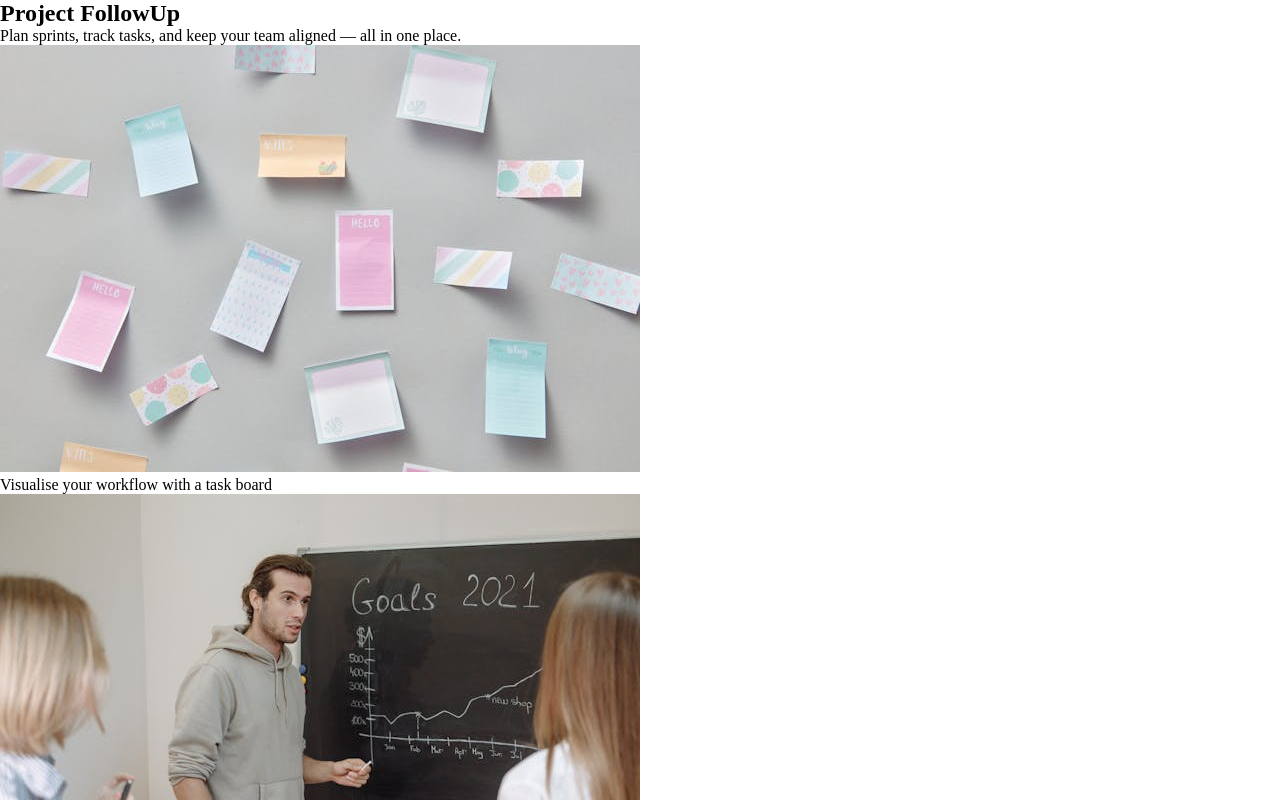
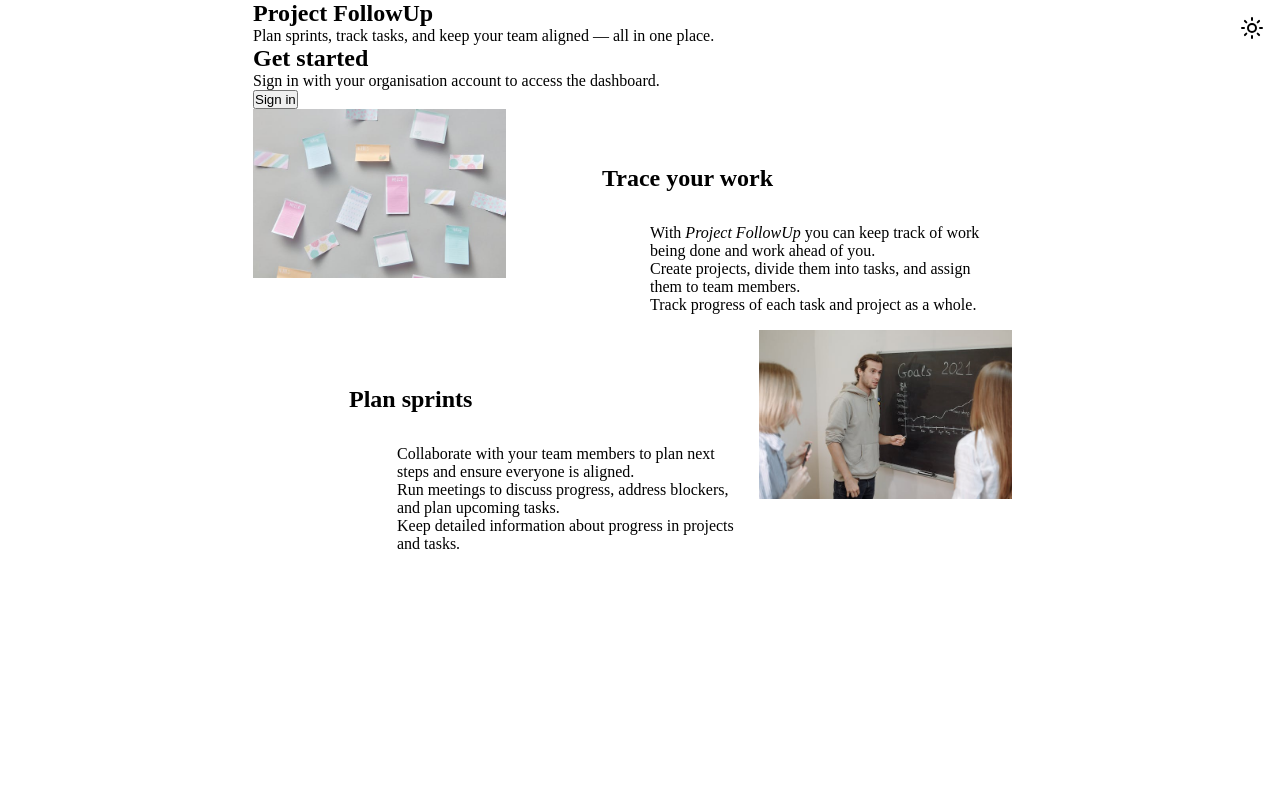
Before and after one commit to project-followup/ui, a React (Vite) app: page / in a window 1280 px wide. Shown: the top 800 px of the page. Built offline with nearby package versions, Linux system fonts and the light colour scheme.

Commit message:
Extend styling of landing page.
Work on #5

```diff
--- a/src/layout-elements/navigation.tsx
+++ b/src/layout-elements/navigation.tsx
@@ -1,7 +1,7 @@
-import ThemeSwitcher from "../theme-switcher";
-
 export default function NavigationComponent() {
     return (<nav>
-        <ThemeSwitcher />
+        <a href="">Home</a>
+        <a href="">About</a>
+        <a href="">Contact</a>
     </nav>);
 }
--- a/src/main.scss
+++ b/src/main.scss
@@ -1,7 +1,35 @@
-@use './styles/reset.scss';
-@use './styles/themes.scss';
+@use "./styles/reset.scss";
+@use "./styles/themes.scss";
 
 body {
     background-color: hsl(var(--color-bg-primary));
     color: hsl(var(--color-text-primary));
+
+    .theme-switcher {
+        position: fixed;
+        top: 1rem;
+        right: 1rem;
+        cursor: pointer;
+    }
+
+    #root {
+        width: 100%;
+    }
+
+    @media screen and (min-width: 768px) {
+        text-align: center;
+        #root {
+            margin: auto;
+            width: 80%;
+            text-align: left;
+        }
+    }
+    @media screen and (min-width: 915px) {
+        text-align: center;
+        #root {
+            margin: auto;
+            width: 60%;
+            text-align: left;
+        }
+    }
 }
--- a/src/main.tsx
+++ b/src/main.tsx
@@ -4,6 +4,7 @@ import { createBrowserRouter, RouterProvider } from 'react-router-dom'
 import './main.scss'
 import App from './App.tsx'
 import AppLayoutComponent from './AppLayout.tsx'
+import ThemeSwitcher from './theme-switcher.tsx'
 
 const router = createBrowserRouter([
   {
@@ -25,6 +26,7 @@ async function bootstrapApp() {
     const root = createRoot(rootEl);
     root.render(
       <StrictMode>
+        <ThemeSwitcher />
         <RouterProvider router={router} />
       </StrictMode>,
     );
--- /dev/null
+++ b/src/pages/landing-page/components/article.tsx
@@ -0,0 +1,23 @@
+import type { ReactNode } from "react";
+import React from "react";
+
+export interface ArticleProps {
+    image: string;
+    imageAltText: string;
+    children: ReactNode;
+}
+
+export const ArticleComponent = React.forwardRef<
+    HTMLDivElement,
+    ArticleProps & React.HTMLAttributes<HTMLDivElement>
+    >(({ children, image, imageAltText, ...props }, ref) => {
+    return (<article ref={ref} {...props}>
+        <img
+            src={image}
+            alt={imageAltText}
+        />
+        <div>
+            {children}
+        </div>
+    </article>);
+    });
--- a/src/pages/landing-page/landing-page.scss
+++ b/src/pages/landing-page/landing-page.scss
@@ -0,0 +1,63 @@
+.landing-page {
+    padding-right: 0;
+    padding-left: 0;
+
+    .info-section {
+        display: flex;
+        flex-direction: column;
+        gap: 0;
+
+        article {
+            & > div {
+                padding: 1rem;
+            }
+
+            img {
+                width: 100%;
+                object-fit: cover;
+            }
+
+            h2 {
+                margin-left: 5rem;
+                margin-top: 2.5rem;
+            }
+
+            h2+div {
+                margin-left: 8rem;
+                margin-top: 2rem;
+            }
+        }
+    }
+}
+
+@media screen and (min-width: 768px) {
+    .landing-page {
+        .info-section {
+            article {
+                display: grid;
+            }
+
+            article:nth-child(even) {
+                grid-template-columns: 2fr 1fr;
+                img {
+                    order: 2;
+                }
+
+                & > div {
+                    order: 1;
+                }
+            }
+
+            article:nth-child(odd) {
+                grid-template-columns: 1fr 2fr;
+                img {
+                    order: 1;
+                }
+
+                & > div {
+                    order: 2;
+                }
+            }
+        }
+    }
+}
--- a/src/pages/landing-page/landing-page.tsx
+++ b/src/pages/landing-page/landing-page.tsx
@@ -2,34 +2,18 @@ import './landing-page.scss'
 import { Button } from '../../components/Button'
 import stickyNotesImg from '../../assets/pages/landing-page/stickynotes.jpg'
 import meetingImg from '../../assets/pages/landing-page/meeting.jpg'
+import { ArticleComponent } from './components/article'
 
 const AUTH_URL = 'http://localhost:4001/auth'
 
 export function LandingPage() {
     return (
-    <div>
+        <div className='landing-page'>
             <section>
                 <h1>Project FollowUp</h1>
                 <p>
                     Plan sprints, track tasks, and keep your team aligned — all in one place.
                 </p>
-      </section>
-
-      <section>
-        <article>
-          <img
-            src={stickyNotesImg}
-            alt="Kanban board with sticky notes in different stages"
-          />
-          <p>Visualise your workflow with a task board</p>
-        </article>
-        <article>
-          <img
-            src={meetingImg}
-            alt="Team collaborating during a sprint planning meeting"
-          />
-          <p>Plan sprints and upcoming work together</p>
-        </article>
             </section>
 
             <section>
@@ -41,6 +25,29 @@ export function LandingPage() {
                     <Button size="large">Sign in</Button>
                 </a>
             </section>
+
+            <section className="info-section">
+                <ArticleComponent
+                    image={stickyNotesImg}
+                    imageAltText="Kanban board with sticky notes in different stages">
+                    <h2>Trace your work</h2>
+                    <div>
+                        <p>With <em>Project FollowUp</em> you can keep track of work being done and work ahead of you.</p>
+                        <p>Create projects, divide them into tasks, and assign them to team members.</p>
+                        <p>Track progress of each task and project as a whole.</p>
+                    </div>
+                </ArticleComponent>
+                <ArticleComponent
+                    image={meetingImg}
+                    imageAltText="Team collaborating during a sprint planning meeting">
+                    <h2>Plan sprints</h2>
+                    <div>
+                        <p>Collaborate with your team members to plan next steps and ensure everyone is aligned.</p>
+                        <p>Run meetings to discuss progress, address blockers, and plan upcoming tasks.</p>
+                        <p>Keep detailed information about progress in projects and tasks.</p>
+                    </div>
+                </ArticleComponent>
+            </section>
         </div >
     )
 }
--- a/src/theme-switcher.tsx
+++ b/src/theme-switcher.tsx
@@ -14,10 +14,10 @@ function ThemeRepresentation(props: ThemeRepresentationProps) {
   }
 
   return (
-    <>
+    <div className="theme-switcher">
       {theme === 'light' ? <Sun onClick={onClick} /> : null}
       {theme === 'dark' ? <Moon onClick={onClick} /> : null}
-    </>
+    </div>
   );
 }
 
```
Also changed, not shown: 1 other file (tests, documents, lock files or other folders). Lines whose indentation alone changed are shown as unchanged.
